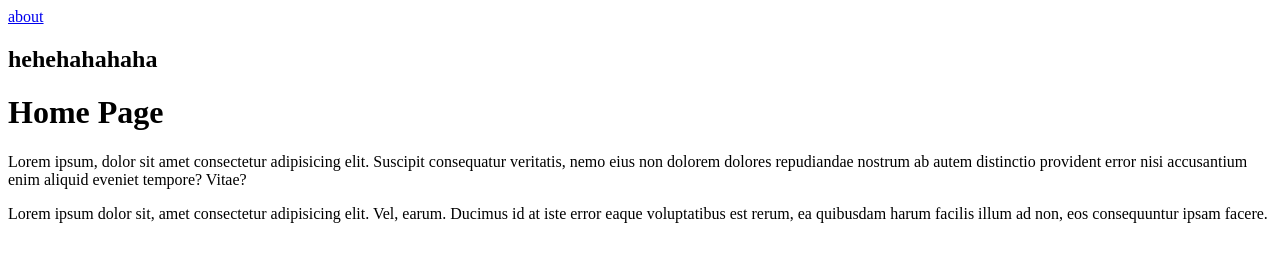
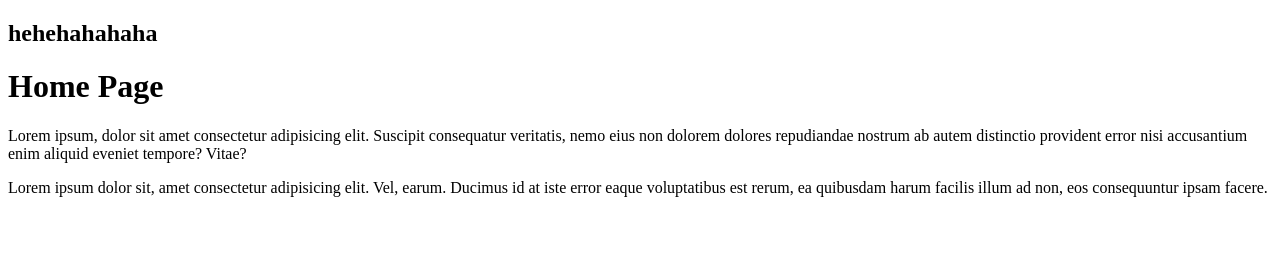
Before and after one commit to Anoyek/intro, a plain HTML site: page index.html in a window 1280 px wide. Drawn offline with Linux system fonts and the light colour scheme.

Commit message:
Revert "added about page connection"
This reverts commit 552a596b8210d897ab0f2bb11c00ba3e78c620b5.

```diff
--- a/index.html
+++ b/index.html
@@ -7,7 +7,6 @@
     <title>Document</title>
 </head>
 <body>
-    <a href="about.html">about</a>
     <h2>hehehahahaha</h2>
     <h1>Home Page</h1>
     <p>
```
